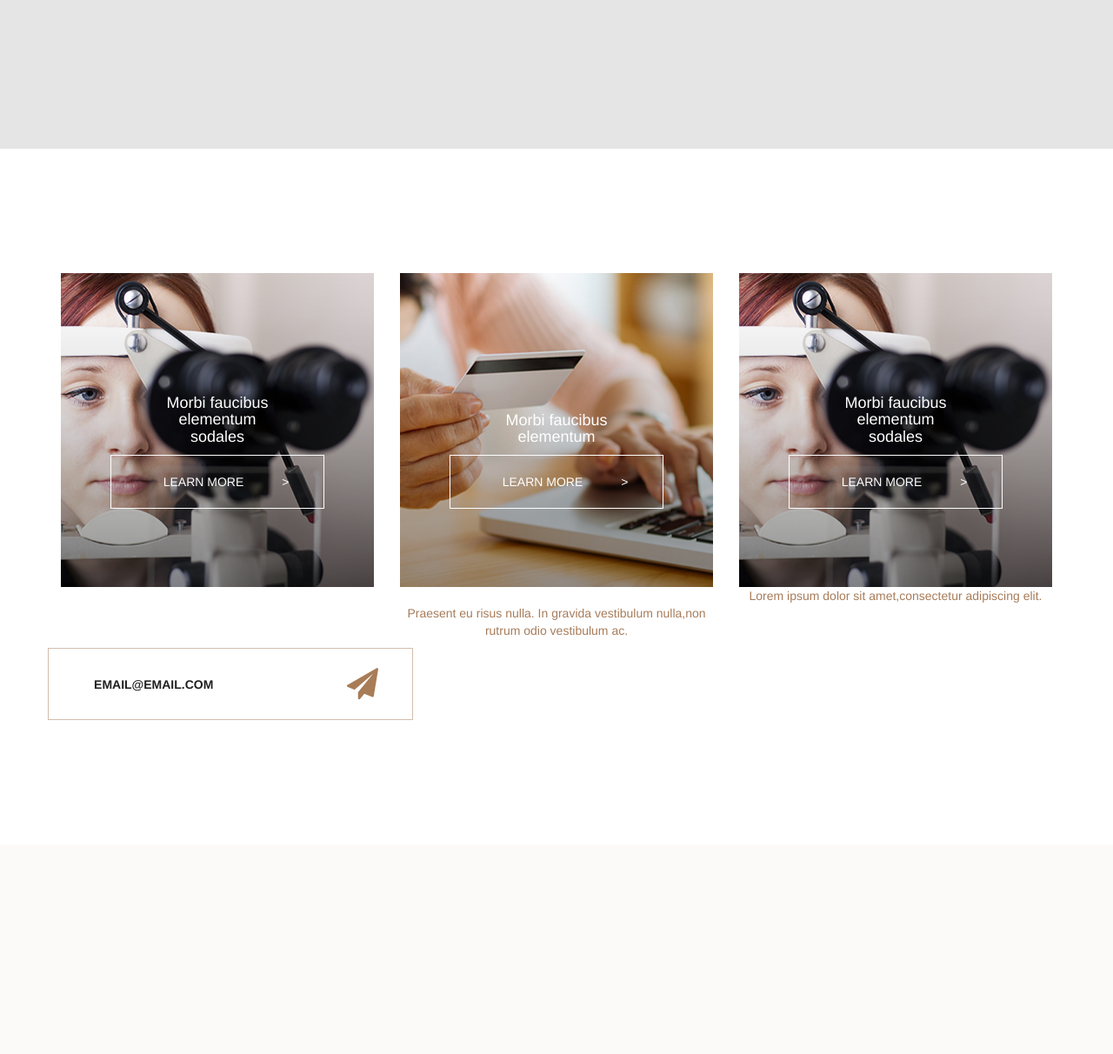
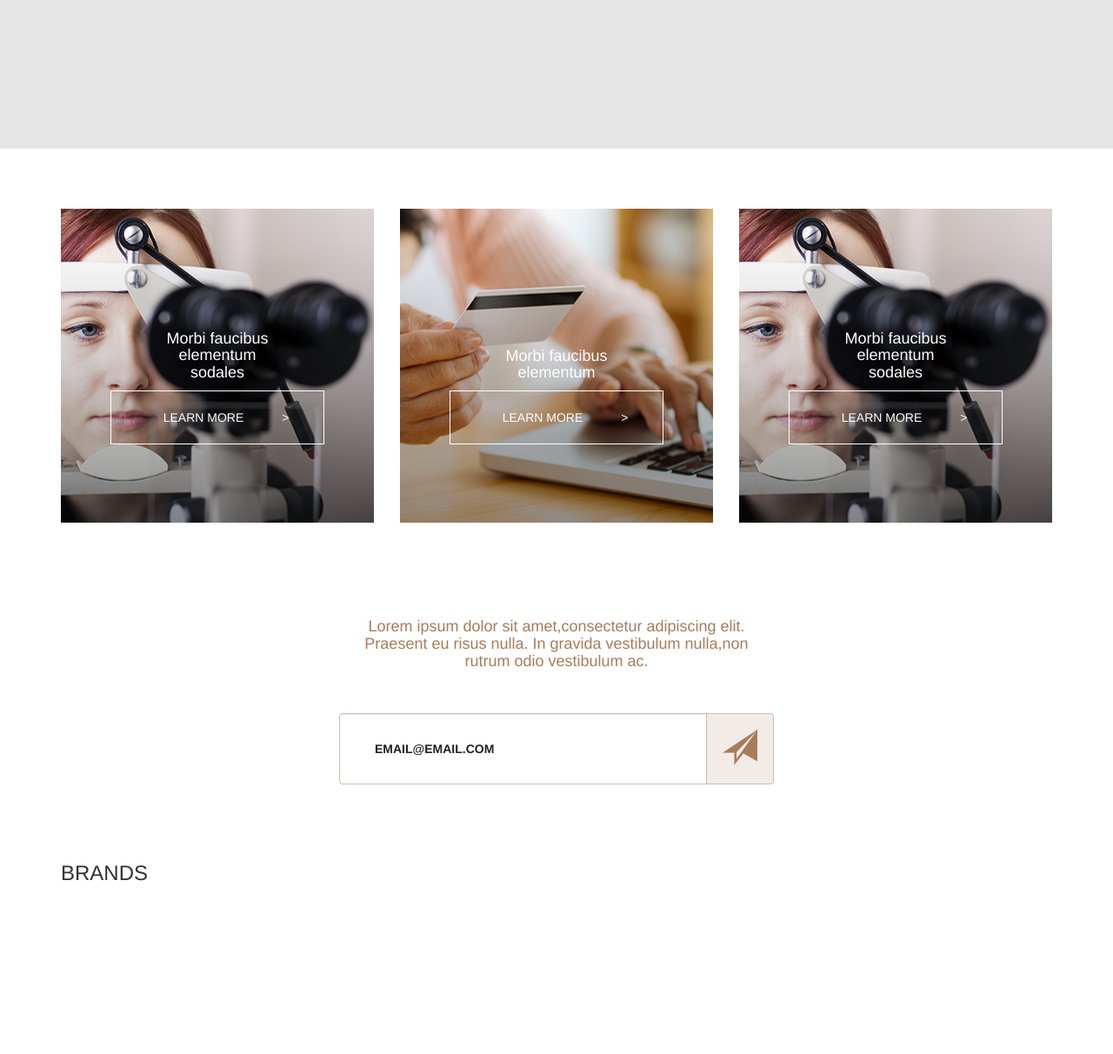
Before and after one commit to victormalezhik/test.loc, a PHP site: page / in a window 1280 px wide; the page is wider, and only the part inside the window is pictured. Shown: the part 3939-5151 px from the top of that part at 87% size. Before the commit the page ends 4767 px from the top of that part, so only its background shows below. Run offline with PHP 8.4, Linux system fonts and the light colour scheme; some web fonts are replaced.

Commit message:
the second change
I changed cod in index.html and added styles in style.css

```diff
--- a/test.loc/css/style.css
+++ b/test.loc/css/style.css
@@ -427,20 +427,10 @@ header {
     justify-content: center;
 }
 
-.section5_images {
-    padding: 0 0 0px 0;
-}
-
 .brand1 a img{
     max-width: 270px;
     max-height:270px;
     width: 100%;
-
-    /*border:1px solid #aaaaaa;*/
-    /*background: #e5e5e5;*/
-    /*display: flex;*/
-    /*align-items: center;*/
-    /*justify-content: center;*/
 }
 
 .section6 {
@@ -476,23 +466,52 @@ header {
 .banner_text2 {
     text-align: center;
     color: #a77c5a;
-
 }
 
-.form {
-    color:black;
+.text_banner {
+    align-items: center;
+    padding: 0 0 40px 0;
 }
 
-
-
-.section6_form {
-    text-align: center;
+input[type="text"] {
+    border-color: #d3bdac; /*Цвет рамки*/
 }
 
-.user1 {
-    text-transform: uppercase;
-    max-width: 340px;
-    max-height: 100px;
+input[type="text"]::-webkit-input-placeholder {
+    color: #212121;
+    font-weight: bold;
+}
+
+.form_sredina{
+    display: flex;
+    justify-content: center;
+    align-items: center;
+}
+
+.form_sredina_in {
+    max-width: 500px;
     width: 100%;
+}
+
+.form-control {
+    padding: 40px;
+}
+
+.btn-default {
+    padding: 18px;
+    background-color: #f2ebe6;
     border-color: #d3bdac;
 }
+
+.glyphicon-send {
+    font-size: 40px;
+    color: #a77c5a;
+}
+
+.footer {
+    height: 100%;
+}
+
+.footer_text {
+    background-color: #f2ebe6;
+}
--- a/test.loc/index.html
+++ b/test.loc/index.html
@@ -17,44 +17,8 @@
     <script src="https://oss.maxcdn.com/html5shiv/3.7.3/html5shiv.min.js"></script>
     <script src="https://oss.maxcdn.com/respond/1.4.2/respond.min.js"></script>
     <![endif]-->
-    <style>
-        .form {
-            width: 420px; /* Ширина поля с кнопкой */
-            border: 1px solid #d3bdac; /* Параметры рамки */
-            min-height: 20px; /* Минимальная высота */
-        }
-        input[type="text"] {
-            border: none; /* Убираем рамку */
-            outline: none; /* Убираем свечение в Chrome и Safari */
-            -webkit-appearance: none; /* Убираем рамку в Chrome и Safari */
-            width: 300px; /* Ширина поля */
-            vertical-align: middle; /* Выравнивание по середине */
-            padding: 30px;
-        }
-        input[type="submit"] {
-            width: 70px; /* Ширина кнопки */
-            height: 80px; /* Высота кнопки */
-            border: none; /* Убираем рамку */
-            color: transparent;
-            background: url(glasses/airplane.png) no-repeat 50% 50%; /* Параметры фона */
-            text-align: center;
-        }
-
-        input[type="submit"]:hover {
-            border:none;
-        }
-
-        input[type="text"]::-webkit-input-placeholder {
-            color: #212121;
-            font-weight: bold;
-        }
-        input[type="text"]::-moz-placeholder {
-            color: #ccc;
-        }
-    </style>
 </head>
 <header>
-
     <div class="container">
         <div class="row">
             <div class="heade">
@@ -432,26 +396,53 @@
                     </div>
                 </div>
             </div>
+            <div class="col-md-12">
+
                 <div class="newsletter">
                     <div class="banner">
                         <div class="section6_text">
                             <div class="banner_text2">
-                            <p class="text_banner">
-                                <span class="text-center">Lorem ipsum dolor sit amet,consectetur adipiscing elit.</span><br>
+                                <div class="text-center">
+                                    <h4 class="text_banner">
+                                        Lorem ipsum dolor sit amet,consectetur adipiscing elit.<br>
                                         Praesent eu risus nulla. In gravida vestibulum nulla,non<br>
                                         rutrum odio vestibulum ac.<br>
-                            </p>
-                        </div>
-                    </div>
-                    <div class="email">
-                        <div class="section6_form">
-                            <div class="col-md-12 form">
-                                <input type="text" name="EMAIL@EMAIL.COM" id="email@email.com" placeholder="EMAIL@EMAIL.COM"
-                                       class="user1"/>
-                                <input type="submit">
+                                    </h4>
                                 </div>
                             </div>
                         </div>
+                        <form class="form_sredina">
+                            <div class="form_sredina_in">
+                                <div class="input-group">
+                                    <input type="text" class="form-control" placeholder="EMAIL@EMAIL.COM">
+                                    <span class="input-group-btn">
+                                   <button class="btn btn-default" type="button">
+                                      <span class="glyphicon glyphicon-send" aria-hidden="true"></span>
+                                   </button>
+                                   </span>
+                                </div>
+                            </div>
+                        </form>
+                    </div>
+                </div>
+            </div>
+        </div>
+    </div>
+</div>
+<div class="footer">
+    <div class="container">
+        <div class="row">
+            <div class="footer_text">
+                <div class="col-md-4">
+                    <div class="first_column">
+                        <h3 class="color_text">BRA<span class="brown">NDS</span></h3>
+                    </div>
+                </div>
+                <div class="col-md-4">
+
+                </div>
+                <div class="col-md-4">
+
                 </div>
             </div>
         </div>
```
Lines whose indentation alone changed are shown as unchanged.
